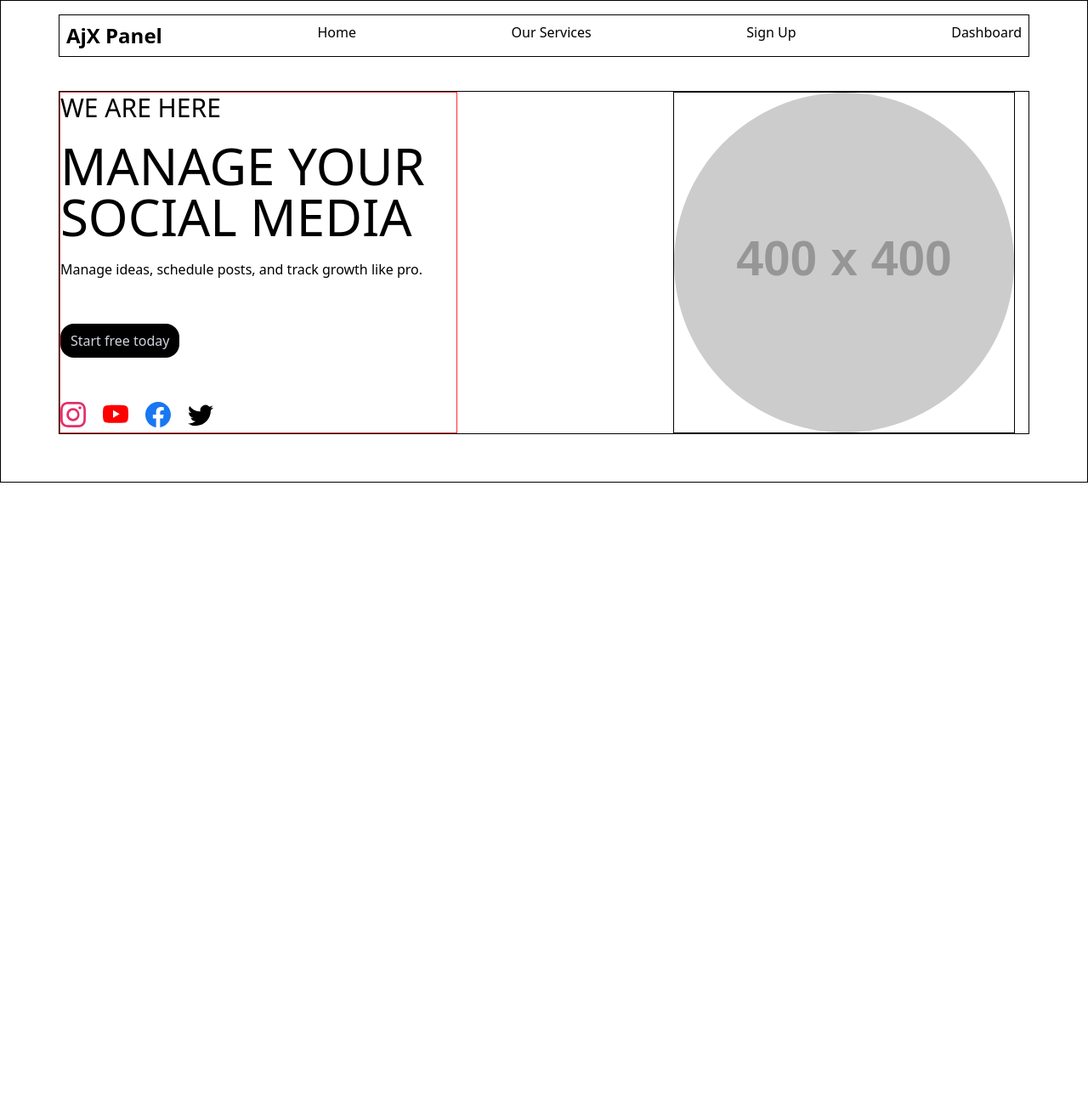
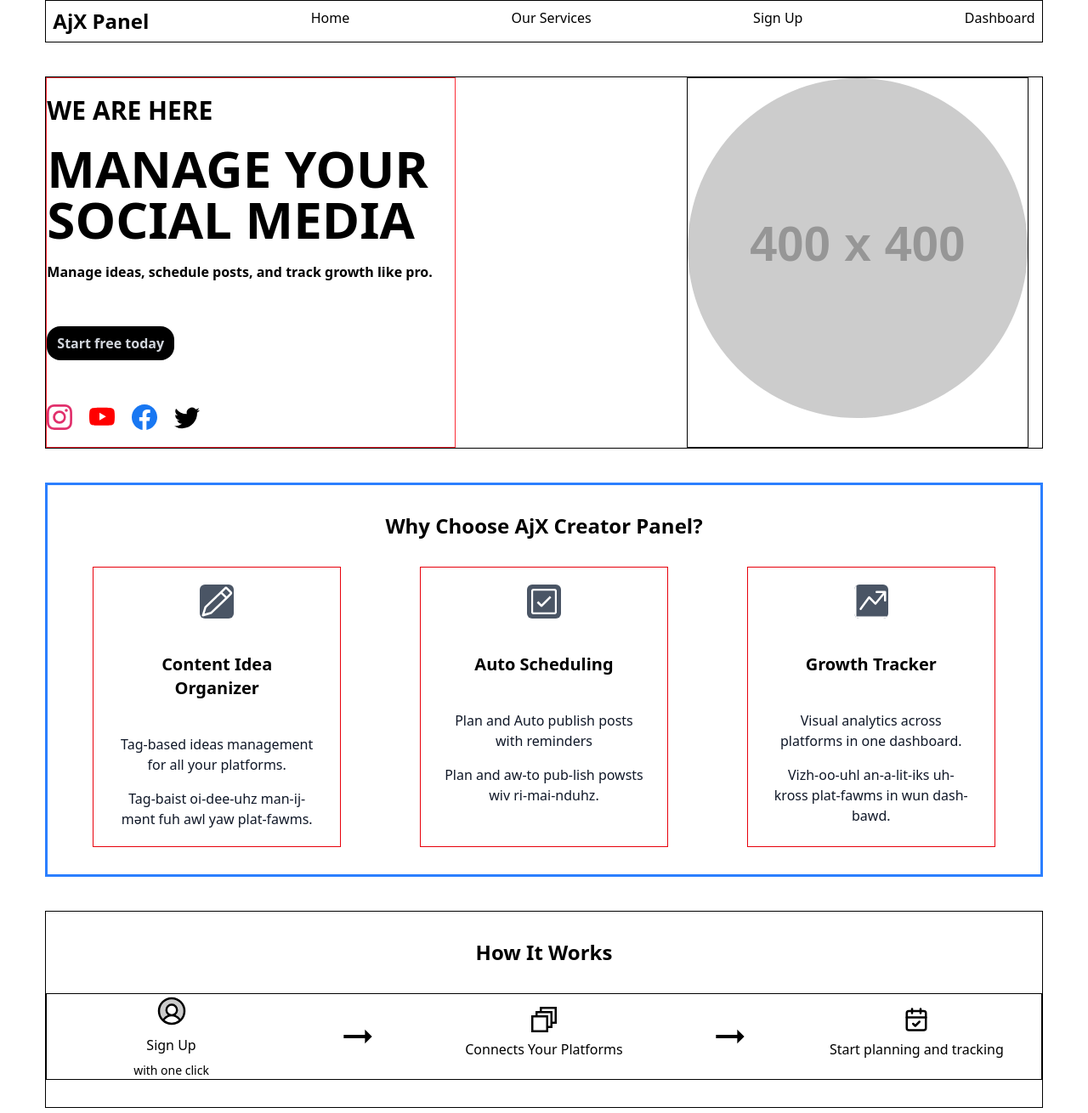
Before and after one commit to Ajmat-Ali/AJX-Creator-Panel, a React (Vite) app: page / in a window 1280 px wide. Shown: the top 1310 px of the page at 85% size. Before the commit the page ends 800 px from the top, so only its background shows below. Built offline with nearby package versions, Linux system fonts and the light colour scheme.

Commit message:
Design How It Work section with responsiveness and write readme file in a structure way

```diff
--- a/package.json
+++ b/package.json
@@ -4,7 +4,7 @@
   "version": "0.0.0",
   "type": "module",
   "scripts": {
-    "dev": "vite",
+     "dev": "vite",
     "build": "vite build",
     "lint": "eslint .",
     "preview": "vite preview"
--- /dev/null
+++ b/src/components/HomePageComponents/Header.jsx
@@ -0,0 +1,54 @@
+import { useState } from "react";
+import { Link } from "react-router";
+import { FaPenToSquare } from "react-icons/fa6";
+import { IoIosCheckboxOutline } from "react-icons/io";
+import { HiOutlineMenu, HiX } from "react-icons/hi";
+// import { Fragment, useState } from "react";
+export default function Header() {
+  const [open, setOpen] = useState(false);
+
+  return (
+    <header className="border w-11/12 m-auto p-2 mb-10 | ">
+      {/* -------------------------------------------------------- Desktop and Above ------------------------------------ */}
+      <nav className="flex justify-between max-md:hidden">
+        <div>
+          <h1 className="text-2xl font-extrabold">AjX Panel</h1>
+        </div>
+        <div>
+          <Link to={"/"}>Home</Link>
+        </div>
+        <div>
+          <Link to={"/"}>Our Services</Link>
+        </div>
+        <div>
+          <Link to={"/signin"}>Sign Up</Link>
+        </div>
+        <div>
+          <Link to={"/dashboard"}>Dashboard</Link>
+        </div>
+      </nav>
+      {/* -------------------------------------------------------- Below Desktop ------------------------------------ */}
+      <nav className="md:hidden">
+        <div className="flex justify-between">
+          <button
+            className="cursor-pointer"
+            onClick={() => setOpen((pre) => !pre)}
+          >
+            {open ? <HiX size={25} /> : <HiOutlineMenu size={25} />}
+          </button>
+          <h1 className="text-2xl font-extrabold">AjX Panel</h1>
+        </div>
+        <div
+          className={` border gap-y-3 mt-4 flex flex-col justify-center items-center transition-all duration-300 ease-out overflow-hidden ${
+            open ? "max-h-40 opacity-100" : " max-h-0 opacity-0"
+          }`}
+        >
+          <Link to={"/"}>Home</Link>
+          <Link to={"/"}>Our Services</Link>
+          <Link to={"/signin"}>Sign Up</Link>
+          <Link to={"/dashboard"}>Dashboard</Link>
+        </div>
+      </nav>
+    </header>
+  );
+}
--- /dev/null
+++ b/src/components/HomePageComponents/HomePageBox.jsx
@@ -0,0 +1,47 @@
+export default function HomePageBox({ item }) {
+  const { Icon, title, description, accent, size } = item;
+
+  return (
+    <div className="border border-red-600 w-3/12 py-5 px-7 flex flex-col gap-y-10  | max-lg:px-5 max-lg:w-4/12 | max-md:w-6/12 | max-sm:w-7/12 | max-sm30:w-9/12 max-sm30:gap-y-5 max-sm22:w-12/12">
+      <div className="">
+        <Icon
+          size={size}
+          className="text-center m-auto font-bold bg-gray-600 rounded-md"
+          color="white"
+        />
+      </div>
+      <h2 className="text-xl font-semibold">{title}</h2>
+      <p className="text-gray-900">
+        {description} <span className="block mt-4">{accent}</span>
+      </p>
+    </div>
+  );
+}
+
+import { GoPencil } from "react-icons/go";
+import { IoIosCheckboxOutline } from "react-icons/io";
+import { BsGraphUpArrow } from "react-icons/bs";
+
+export const box = [
+  {
+    title: "Content Idea Organizer",
+    Icon: GoPencil,
+    size: 40,
+    description: "Tag-based ideas management for all your platforms.",
+    accent: "Tag-baist oi-dee-uhz man-ij-mənt fuh awl yaw plat-fawms.",
+  },
+  {
+    title: "Auto Scheduling",
+    Icon: IoIosCheckboxOutline,
+    size: 40,
+    description: " Plan and Auto publish posts with reminders",
+    accent: "Plan and aw-to pub-lish powsts wiv ri-mai-nduhz.",
+  },
+  {
+    title: "Growth Tracker",
+    Icon: BsGraphUpArrow,
+    size: 40,
+    description: "Visual analytics across platforms in one dashboard.",
+    accent: "Vizh-oo-uhl an-a-lit-iks uh-kross plat-fawms in wun dash-bawd.",
+  },
+];
--- /dev/null
+++ b/src/components/HomePageComponents/HowWork.jsx
@@ -0,0 +1,84 @@
+import { PiUserCircleDuotone } from "react-icons/pi";
+import { GrMultiple } from "react-icons/gr";
+import { LuCalendarCheck } from "react-icons/lu";
+import { BiRightArrowCircle } from "react-icons/bi";
+import { MdOutlineArrowRightAlt } from "react-icons/md";
+import { BiSolidDownArrowAlt } from "react-icons/bi";
+import { BiDownArrowAlt } from "react-icons/bi";
+
+export default function HowWork() {
+  return (
+    <div className="border w-11/12 m-auto py-8 mb-10">
+      <div>
+        <h1 className="text-2xl text-center font-bold">How It Works</h1>
+      </div>
+      <div className="border flex text-center gap-10 justify-evenly mt-8 | max-lg:justify-center max-lg:gap-5 | max-md:flex-col max-md:items-center max-md:gap-7 | max-sm:gap-5 max-sm30:gap-x-2  max-sm22:gap-x-0">
+        {cards.map((card, ind, cards) => {
+          return <HowWorkCard card={card} key={card.id} />;
+        })}
+      </div>
+    </div>
+  );
+}
+
+function HowWorkCard({ card }) {
+  if (card.type === "arrow") {
+    return (
+      <div className="flex flex-col justify-center items-center gap-y-2 m-2">
+        <ResponsiveArrow />
+      </div>
+    );
+  }
+  const { Icon, size, title, subTitle } = card;
+  return (
+    <div className="flex flex-col justify-center items-center gap-y-2 w-3/12 | max-sm:w-4/12 | max-sm30:w-5/12 | max-sm22:w-8/12">
+      <div>{<Icon size={size} />}</div>
+      <p className="text-md">{title} </p>
+      <p className="text-sm">{subTitle}</p>
+    </div>
+  );
+}
+
+function ResponsiveArrow() {
+  return (
+    <>
+      <MdOutlineArrowRightAlt size={50} className="max-md:hidden" />
+      <BiDownArrowAlt size={40} className="md:hidden" />
+    </>
+  );
+}
+
+const cards = [
+  {
+    type: "step",
+    Icon: PiUserCircleDuotone,
+    title: "Sign Up",
+    subTitle: "with one click",
+    size: 40,
+    id: 1,
+  },
+  {
+    type: "arrow",
+    id: 2,
+  },
+  {
+    type: "step",
+    Icon: GrMultiple,
+    title: "Connects Your Platforms",
+    subTitle: "",
+    size: 30,
+    id: 3,
+  },
+  {
+    type: "arrow",
+    id: 4,
+  },
+  {
+    type: "step",
+    Icon: LuCalendarCheck,
+    title: "Start planning and tracking",
+    subTitle: "",
+    size: 30,
+    id: 5,
+  },
+];
--- /dev/null
+++ b/src/components/HomePageComponents/Main.jsx
@@ -0,0 +1,46 @@
+import {
+  BsFacebook,
+  BsGraphUpArrow,
+  BsHandIndex,
+  BsInstagram,
+  BsTwitter,
+  BsYoutube,
+} from "react-icons/bs";
+import { Link } from "react-router";
+export default function Main() {
+  return (
+    <main>
+      <div className="border flex w-11/12 m-auto mb-10 justify-between pr-4 | max-md:flex-col | max-md:p-0">
+        <div className="border border-red-500 flex flex-col gap-y-5 w-5/12 py-5 | max-lg:w-8/12 | max-md:w-12/12 max-md:text-center">
+          <h3 className=" font-semibold text-3xl | max-lg:text-2xl">
+            WE ARE HERE
+          </h3>
+          <h1 className="font-bold text-6xl | max-xl:text-5xl | max-sm22:text-4xl">
+            MANAGE YOUR SOCIAL MEDIA
+          </h1>
+          <p className="font-semibold">
+            Manage ideas, schedule posts, and track growth like pro.
+          </p>
+          <div className="my-8">
+            <button className="font-semibold bg-black text-gray-300 p-2 rounded-2xl px-3 cursor-pointer">
+              <Link to={"/dashboard"}>Start free today</Link>
+            </button>
+          </div>
+          <div className="flex gap-x-5 max-md:justify-center">
+            <BsInstagram size={30} color="#E1306C" />
+            <BsYoutube size={30} color="#FF0000" />
+            <BsFacebook size={30} color="#1877F2" />
+            <BsTwitter size={30} color="#000000" />
+          </div>
+        </div>
+        <div className="border">
+          <img
+            src="https://placehold.co/400"
+            alt=""
+            className="rounded-full "
+          />
+        </div>
+      </div>
+    </main>
+  );
+}
--- /dev/null
+++ b/src/components/HomePageComponents/WhyChoose.jsx
@@ -0,0 +1,22 @@
+import { Fragment } from "react";
+import HomePageBox, { box } from "./HomePageBox";
+export default function WhyChoose() {
+  return (
+    <div className="border-3 border-blue-500  w-11/12 m-auto py-8 mb-10 flex flex-col">
+      <div>
+        <h1 className="text-2xl font-bold text-center">
+          Why Choose AjX Creator Panel?
+        </h1>
+      </div>
+      <div className="flex text-center gap-10 justify-evenly mt-8 max-lg:justify-center flex-wrap | max-md:flex-col max-md:items-center | max-sm30:gap-x-2  max-sm22:gap-x-0">
+        {box.map((item) => {
+          return (
+            <Fragment key={item.title}>
+              <HomePageBox item={item} />
+            </Fragment>
+          );
+        })}
+      </div>
+    </div>
+  );
+}
--- a/src/pages/Home.jsx
+++ b/src/pages/Home.jsx
@@ -1,88 +1,36 @@
-import { Link } from "react-router";
+import { Fragment } from "react";
+// ----------------------------------------------------------- Local Import ---------------------------------
 import Signin from "./Signin";
-import {
-  BsFacebook,
-  BsHandIndex,
-  BsInstagram,
-  BsTwitter,
-  BsYoutube,
-} from "react-icons/bs";
-import { HiOutlineMenu, HiX } from "react-icons/hi";
-import { useState } from "react";
+import HomePageBox from "../components/HomePageComponents/HomePageBox";
+// import { box } from "../components/HomePageBox";
+import Header from "../components/HomePageComponents/Header";
+import Main from "../components/HomePageComponents/Main";
+import WhyChoose from "../components/HomePageComponents/WhyChoose";
+import HowWork from "../components/HomePageComponents/HowWork";
 
 function Home() {
-  const [open, setOpen] = useState(false);
-
   return (
-    <div className="border p-4">
-      <header className="border w-11/12 m-auto p-2 mb-10 | ">
-        {/* -------------------------------------------------------- Desktop and Above ------------------------------------ */}
-        <nav className="flex justify-between max-md:hidden">
-          <div>
-            <h1 className="text-2xl font-bold">AjX Panel</h1>
-          </div>
-          <div>
-            <Link to={"/"}>Home</Link>
-          </div>
-          <div>
-            <Link to={"/"}>Our Services</Link>
-          </div>
-          <div>
-            <Link to={"/signin"}>Sign Up</Link>
-          </div>
-          <div>
-            <Link to={"/dashboard"}>Dashboard</Link>
-          </div>
-        </nav>
-        {/* -------------------------------------------------------- Below Desktop ------------------------------------ */}
-        <nav className="md:hidden">
-          <div className="flex justify-between">
-            <button className="" onClick={() => setOpen((pre) => !pre)}>
-              {open ? <HiX size={25} /> : <HiOutlineMenu size={25} />}
-            </button>
-            <h1 className="text-2xl font-bold">AjX Panel</h1>
-          </div>
-          <div
-            className={` border gap-y-3 mt-4 flex flex-col justify-center items-center transition-all duration-300 ease-out overflow-hidden ${
-              open ? "max-h-40 opacity-100" : " max-h-0 opacity-0"
-            }`}
-          >
-            <Link to={"/"}>Home</Link>
-            <Link to={"/"}>Our Services</Link>
-            <Link to={"/signin"}>Sign Up</Link>
-            <Link to={"/dashboard"}>Dashboard</Link>
-          </div>
-        </nav>
-      </header>
-      <main>
-        <div className="border flex w-11/12 m-auto mb-10 justify-between pr-4 | max-md:flex-col | max-md:p-0">
-          <div className="border border-red-500 flex flex-col gap-y-5 w-5/12 | max-lg:w-8/12 | max-md:w-12/12 max-md:text-center">
-            <h3 className="text-3xl | max-lg:text-2xl">WE ARE HERE</h3>
-            <h1 className="text-6xl | max-xl:text-5xl | ">
-              MANAGE YOUR SOCIAL MEDIA
-            </h1>
-            <p>Manage ideas, schedule posts, and track growth like pro.</p>
-            <div className="my-8">
-              <button className=" bg-black text-gray-300 p-2 rounded-2xl px-3 cursor-pointer">
-                <Link to={"/dashboard"}>Start free today</Link>
-              </button>
-            </div>
-            <div className="flex gap-x-5 max-md:justify-center ">
-              <BsInstagram size={30} color="#E1306C" />
-              <BsYoutube size={30} color="#FF0000" />
-              <BsFacebook size={30} color="#1877F2" />
-              <BsTwitter size={30} color="#000000" />
-            </div>
-          </div>
-          <div className="border">
-            <img
-              src="https://placehold.co/400"
-              alt=""
-              className="rounded-full "
-            />
-          </div>
+    <div>
+      <Header />
+      <Main />
+      <WhyChoose />
+      <HowWork />
+      {/* <div className="border-3 border-blue-500  w-11/12 m-auto py-8 mb-10 flex flex-col">
+        <div>
+          <h1 className="text-2xl font-bold text-center">
+            Why Choose AjX Creator Panel?
+          </h1>
         </div>
-      </main>
+        <div className="flex text-center gap-10 justify-evenly mt-8 max-lg:justify-center flex-wrap | max-md:flex-col max-md:items-center | max-sm30:gap-x-2  max-sm22:gap-x-0">
+          {box.map((item) => {
+            return (
+              <Fragment key={item.title}>
+                <HomePageBox item={item} />
+              </Fragment>
+            );
+          })}
+        </div>
+      </div> */}
     </div>
   );
 }
```
Also changed, not shown: 1 other file (tests, documents, lock files or other folders).
